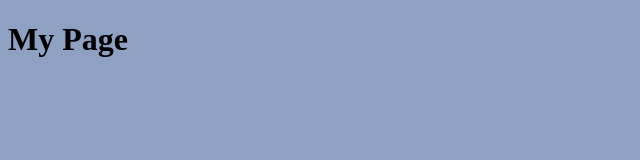
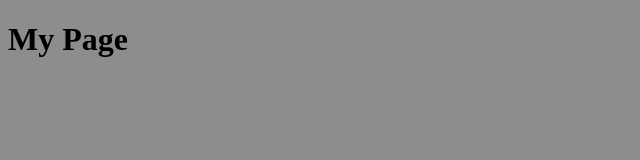
Before and after one commit to Osmosiscool/mypage, a plain HTML site: page index.html in a window 1280 px wide. Shown: the whole page, without its empty margins (0-640 px from the left). Drawn offline with Linux system fonts and the light colour scheme.

Commit message:
Update mypage.css

```diff
--- a/mypage.css
+++ b/mypage.css
@@ -1,3 +1,3 @@
 body {
-  background-color: #8EA1C2
+  background-color: #8D8C8E;
  }
```
